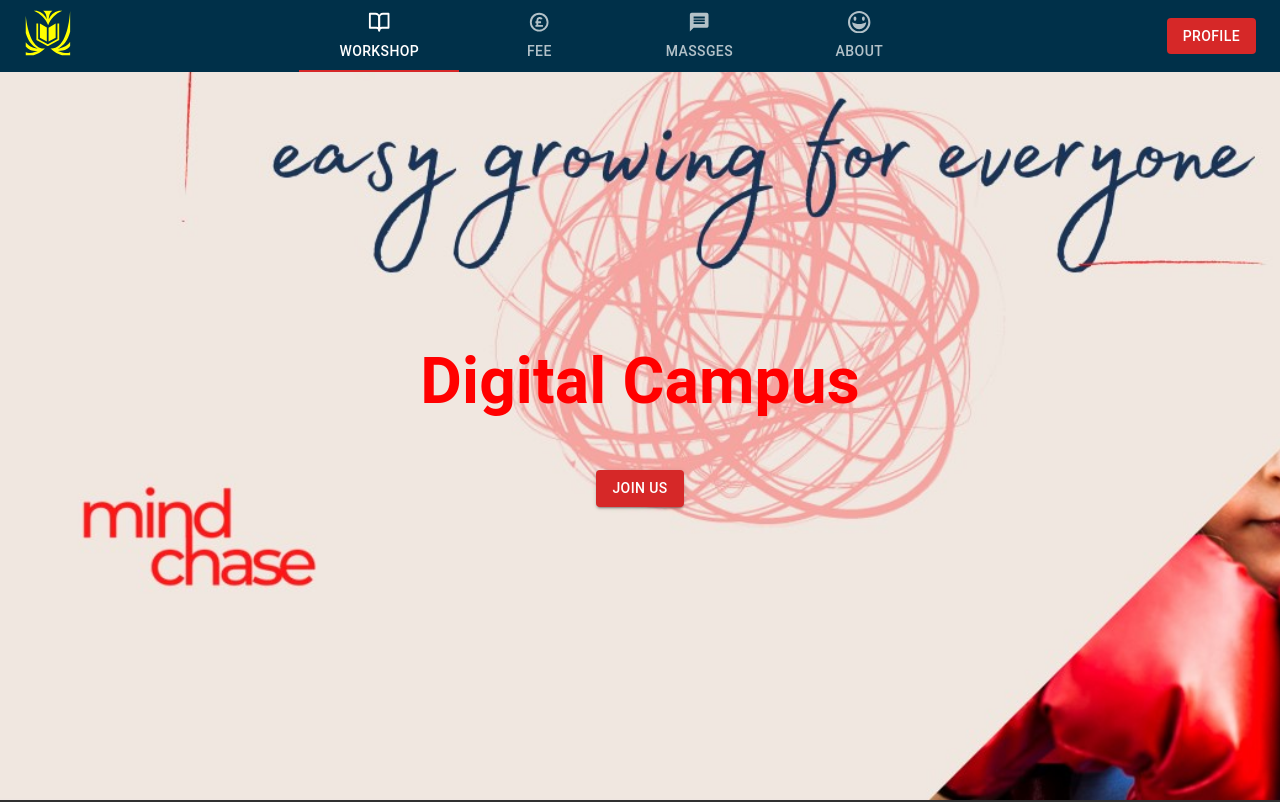
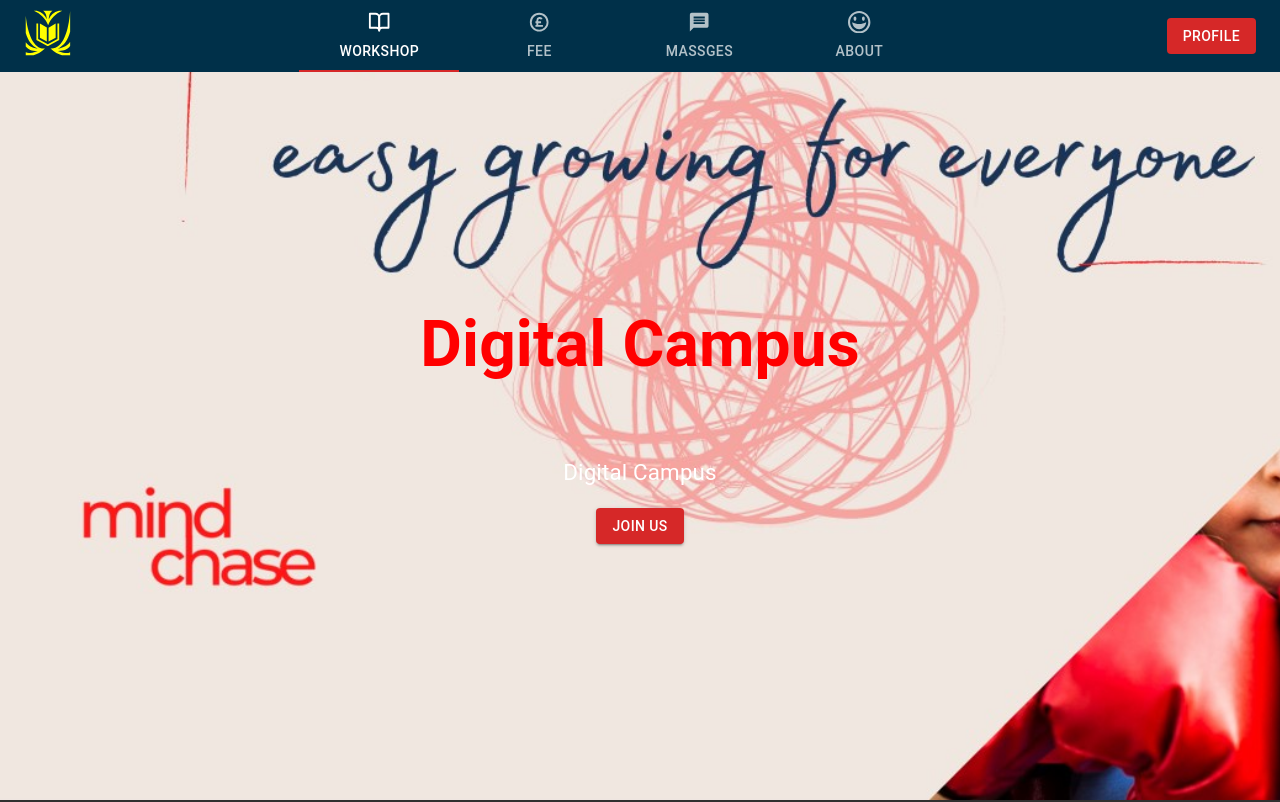
Before and after one commit to mindchase/mindchase-frontend, a React (Create React App) app: page /Workshop in a window 1280 px wide. Shown: the top 802 px of the page. Built offline with nearby package versions, Linux system fonts and the light colour scheme.

Commit message:
with background

```diff
--- a/src/components/HomeBanner/HomeBanner.js
+++ b/src/components/HomeBanner/HomeBanner.js
@@ -5,6 +5,7 @@ import IconsGrid from '../IconsGrid/IconsGrid';
 import background from '../../images/digitalcampus_with_logo.jpg'
 
 const useStyles = makeStyles(theme => ({
+
   conatainer: {
     height: '100vh',
     background: ` url( ${background} )`,
@@ -35,8 +36,7 @@ const HomeBanner = () => {
       <div className={classes.conatainer} maxWidth={false}>
         <Hidden mdDown>
           <h1 className={classes.title}>Digital Campus</h1>
-
-      {/*      <p className={classes.text}>Digital Campus</p>*/}
+          <p className={classes.text}>Digital Campus</p>
           <Button variant='contained' color='secondary'>
             join us
           </Button>
```
